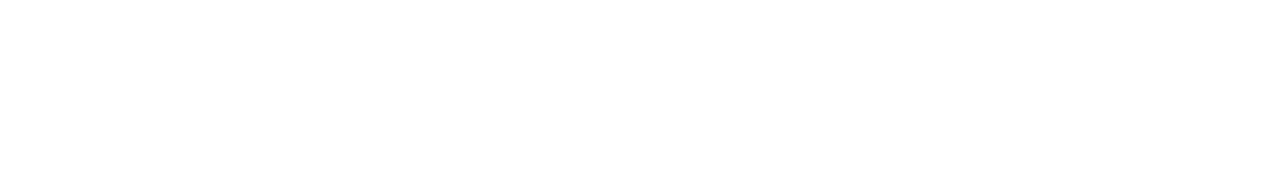
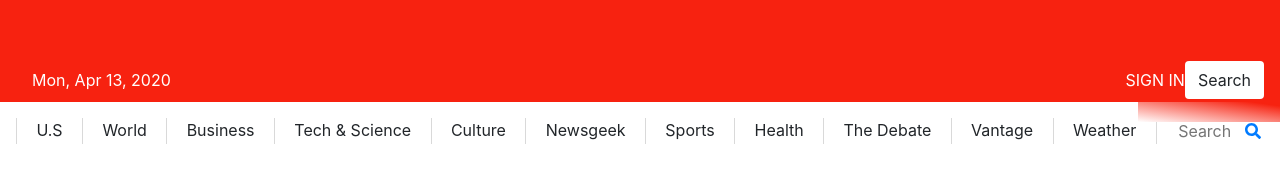
Before and after one commit to Mikearaya/newsweek-clone, a website: page index.html in a window 1280 px wide. Drawn offline with nearby package versions, Linux system fonts and the light colour scheme.

Commit message:
added nav bar basic layout

```diff
--- a/assets/css/style.css
+++ b/assets/css/style.css
@@ -1,3 +1,43 @@
 * {
   box-sizing: border-box;
 }
+
+nav.navbar {
+  background-color: #f72210 !important;
+  min-height: 10em;
+}
+
+.bottom-nav {
+  position: absolute;
+  margin: 0;
+  min-width: 100%;
+  left: 0;
+  bottom: 0;
+  display: flex;
+  background: #fff;
+  padding: 1em 0 1em 1em;
+}
+
+.bottom-nav li {
+  float: left;
+  flex-grow: 1;
+  position: relative;
+  border-left: 1px solid #d9d9d9;
+  text-align: center;
+}
+
+input.no-border-outline {
+  outline: none;
+  border: 0;
+  width: 4em;
+}
+
+span.poligon {
+  background: linear-gradient(to left bottom, #f72210 10%, #fff);
+  position: absolute;
+  right: 0;
+  top: -16px;
+  display: block;
+  height: 20px;
+  width: 142px;
+}
--- a/index.html
+++ b/index.html
@@ -5,7 +5,71 @@
     <meta name="viewport" content="width=device-width, initial-scale=1.0" />
     <title>Newsweek</title>
     <link rel="stylesheet" href="./assets/css/css-reset.css" />
+    <link
+      rel="stylesheet"
+      href="https://stackpath.bootstrapcdn.com/bootstrap/4.4.1/css/bootstrap.min.css"
+      integrity="sha384-Vkoo8x4CGsO3+Hhxv8T/Q5PaXtkKtu6ug5TOeNV6gBiFeWPGFN9MuhOf23Q9Ifjh"
+      crossorigin="anonymous"
+    />
     <link rel="stylesheet" href="./assets/css/style.css" />
+
+    <script
+      src="https://cdnjs.cloudflare.com/ajax/libs/font-awesome/5.13.0/js/all.min.js"
+      defer
+    ></script>
   </head>
-  <body></body>
+  <body>
+    <nav class="navbar navbar-expand-lg navbar-light bg-light">
+      <a class="navbar-brand" href="#"></a>
+      <button
+        class="navbar-toggler"
+        type="button"
+        data-toggle="collapse"
+        data-target="#navbarTogglerDemo02"
+        aria-controls="navbarTogglerDemo02"
+        aria-expanded="false"
+        aria-label="Toggle navigation"
+      >
+        <span class="navbar-toggler-icon"></span>
+      </button>
+
+      <div class="collapse navbar-collapse" id="navbarTogglerDemo02">
+        <ul class="navbar-nav mr-auto mt-2 mt-lg-0">
+          <li class="text-white">Mon, Apr 13, 2020</li>
+        </ul>
+
+        <form class="form-inline my-2 my-lg-0">
+          <a href="#" class="text-white">
+            SIGN IN
+          </a>
+          <button class="btn bg-white my-2 my-sm-0" type="submit">
+            Search
+          </button>
+        </form>
+      </div>
+      <ul class="bottom-nav text center">
+        <li class="text center">U.S</li>
+        <li>World</li>
+        <li>Business</li>
+        <li>Tech & Science</li>
+        <li>Culture</li>
+        <li>Newsgeek</li>
+        <li>Sports</li>
+        <li>Health</li>
+        <li>The Debate</li>
+        <li>Vantage</li>
+        <li>Weather</li>
+        <li>
+          <input
+            type="text"
+            name="search-input"
+            class="no-border-outline"
+            placeholder="Search"
+          />
+          <a href="#"><i class="fas fa-search"></i></a>
+          <span class="poligon"></span>
+        </li>
+      </ul>
+    </nav>
+  </body>
 </html>
```
Also changed, not shown: assets/images/header-logo.svg (added).
